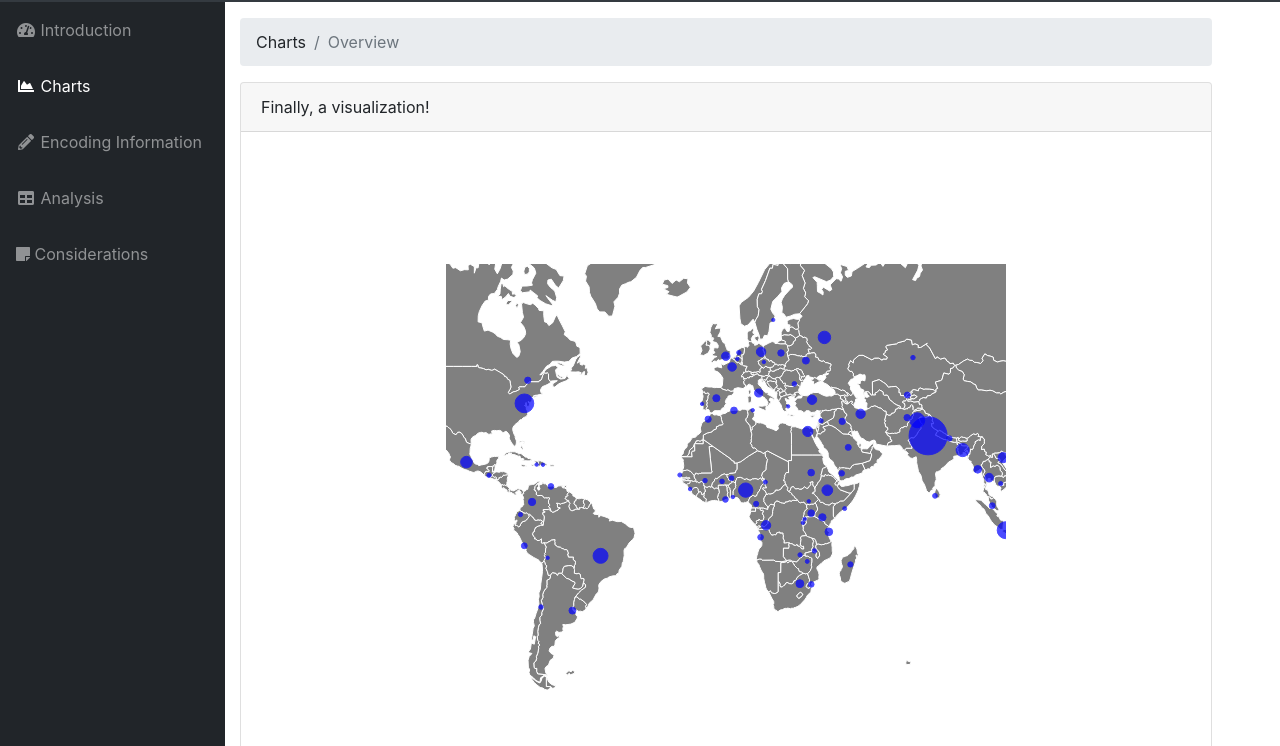
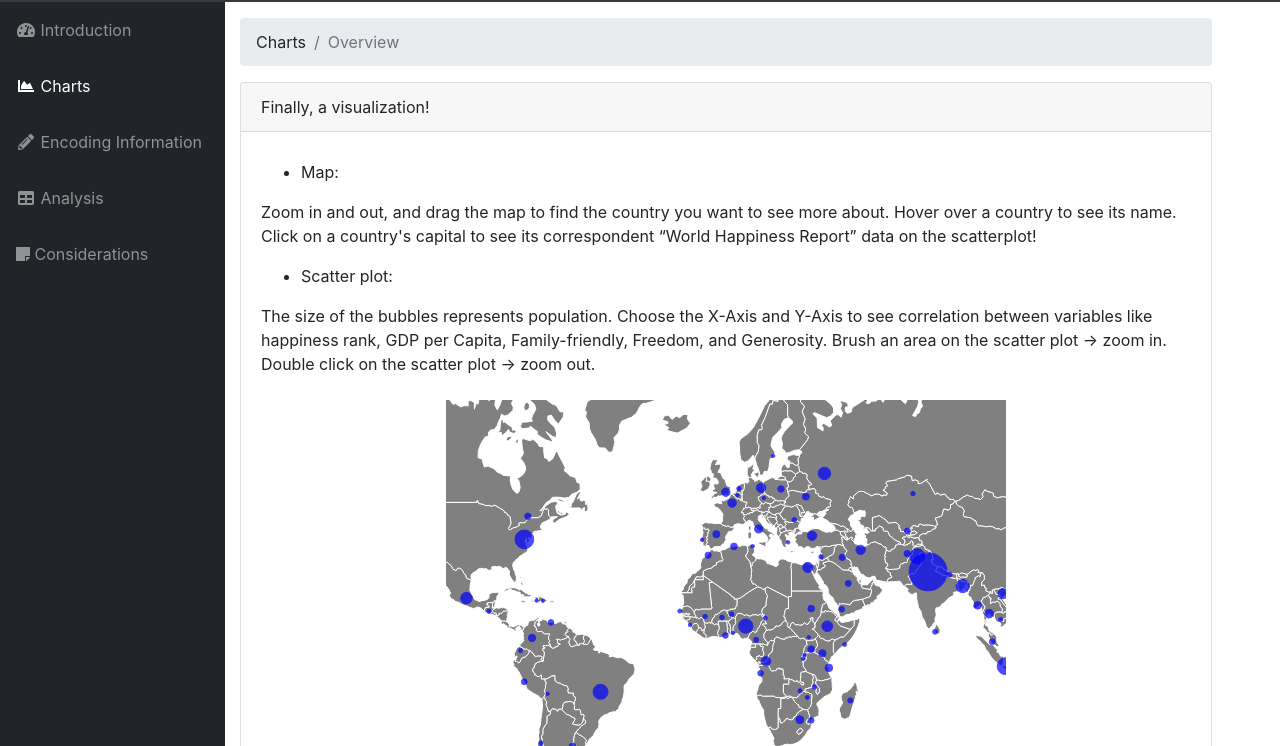
Before and after one commit to duanchenliu/hw3-let-s-go-vis, a website with bundled scripts: page chartsv2.html in a window 1280 px wide. Shown: the part 54-800 px from the top of the page. Built offline with nearby package versions, Linux system fonts and the light colour scheme; files whose address does not match are found by name.

```diff
--- a/chartsv2.html
+++ b/chartsv2.html
@@ -90,9 +90,25 @@
           <div class="card-body">
              <!-- Icon Cards-->
              <div class="row">
-                <div class="col-sm col-md col-lg">
-                <div id="chart-area" style="margin-top: 14vh"></div>
-                   <div class="card bg-light mb-3" style="max-width: 28rem;">
+                <div class="col-sm col-md col-lg" style="margin-top: 1vh">
+                    <ul>
+                        <li>Map:</li>
+                    </ul>
+                    <p>
+                    Zoom in and out, and drag the map to find the country you want to see more about.
+                    Hover over a country to see its name.
+                    Click on a country's capital to see its correspondent “World Happiness Report” data on the scatterplot!
+                    </p>
+                    <ul>
+                        <li>Scatter plot: </li>
+                    </ul>
+                    <p>
+                    The size of the bubbles represents population.
+                    Choose the X-Axis and Y-Axis to see correlation between variables like happiness rank, GDP per Capita, Family-friendly, Freedom, and Generosity.
+                    Brush an area on the scatter plot → zoom in. Double click on the scatter plot → zoom out.
+                  </p>
+                <div id="chart-area" style="margin-top: 3vh"></div>
+                   <div class="card bg-light mb-3" style="max-width: 25rem">
                       <div class="card-header">Click on any map bubble for more information!</div>
                       <div class="card-body">
                         <div id="textPlace"></div>
```
Also changed, not shown: considerationsv2.html (+1 -1 lines).
